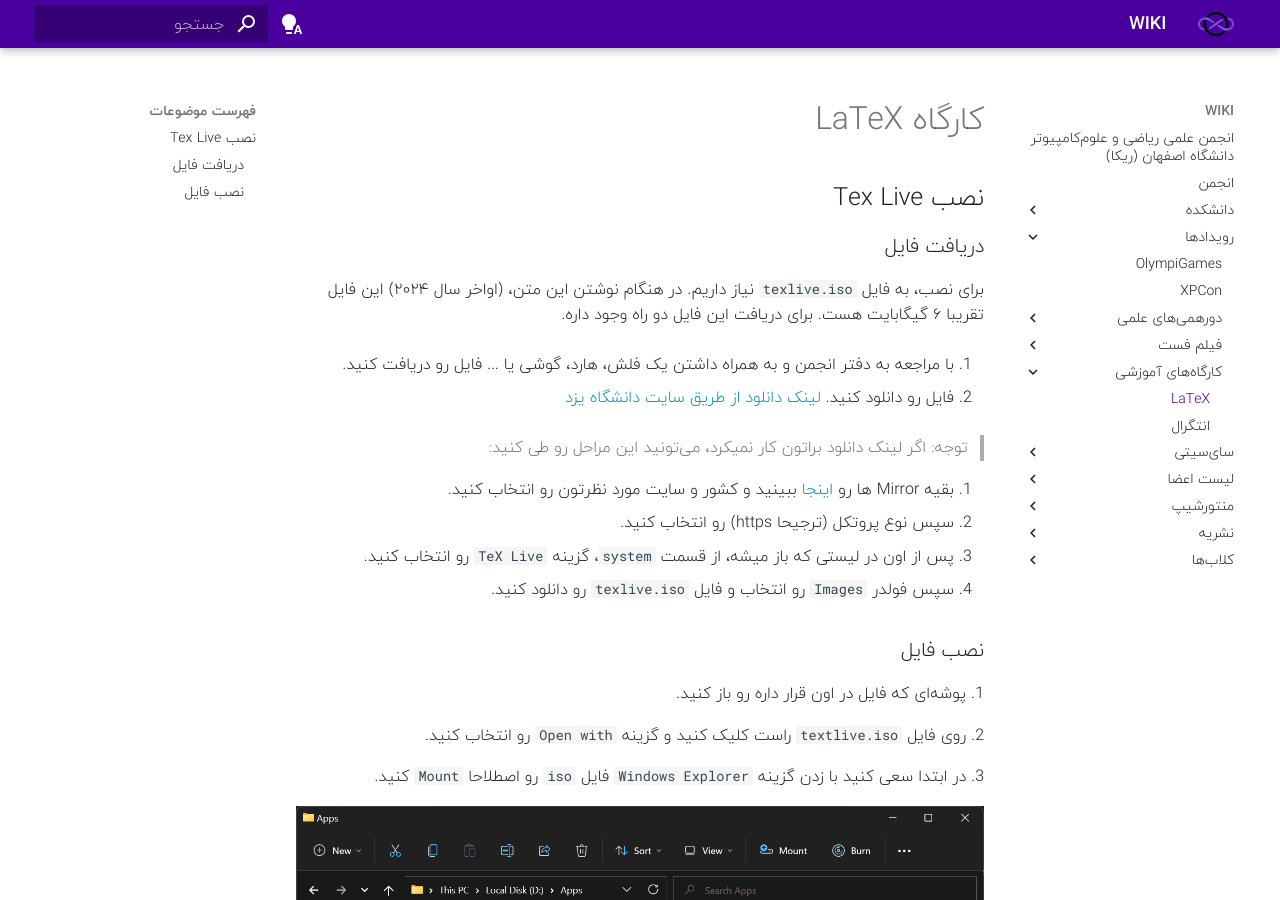
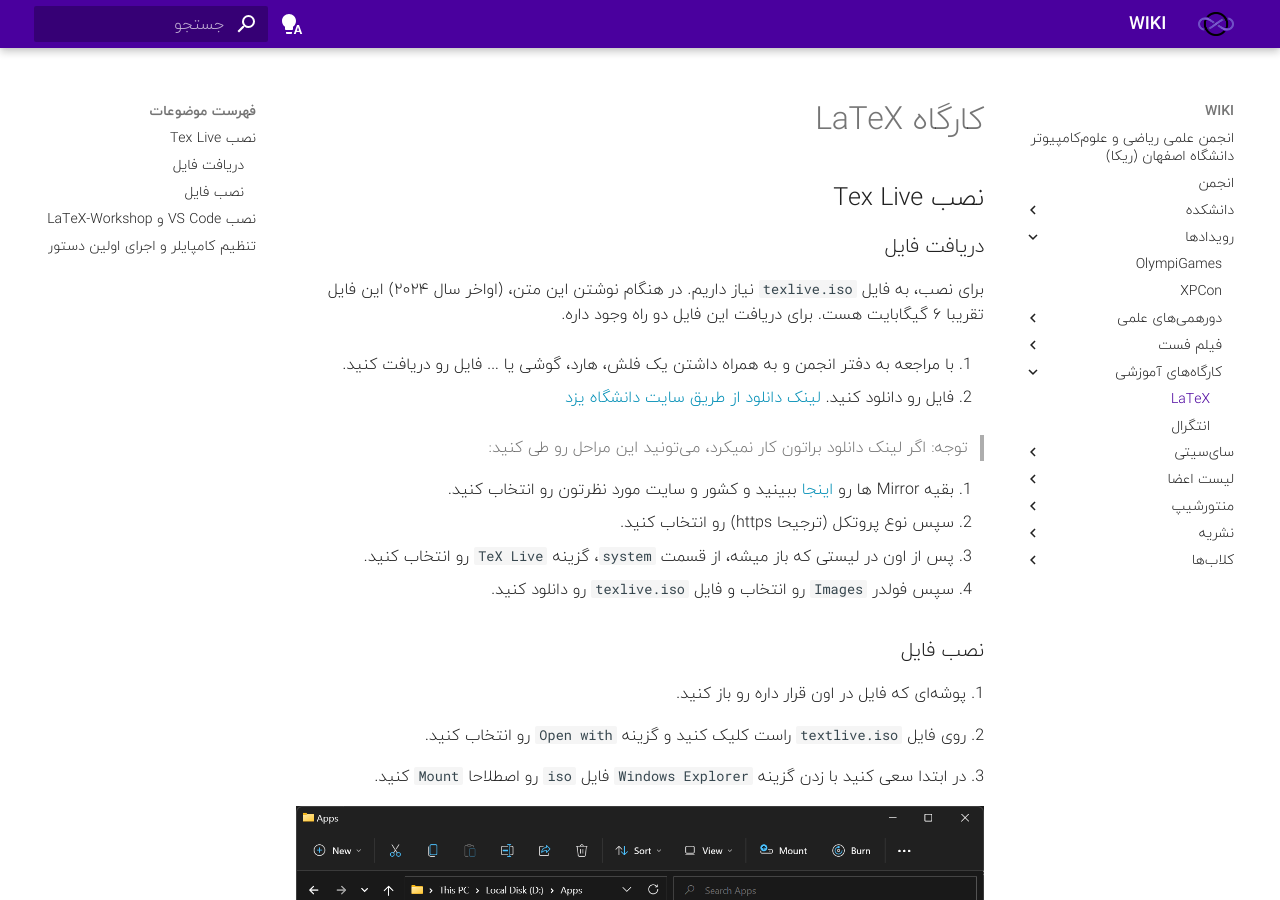
Before and after one commit to Amcsui/wiki, an MkDocs documentation site: the page built from docs/رویداد‌ها/کارگاه‌های آموزشی/LaTeX/index.md, in a window 1280 px wide and 900 px high. Built offline with MkDocs 1.6.1 and Material for MkDocs 9.7.7, drawn with Linux system fonts in a browser that asks for light colours.

Commit message:
Update index.md (#27)

```diff
--- a/docs/رویداد‌ها/کارگاه‌های آموزشی/LaTeX/index.md
+++ b/docs/رویداد‌ها/کارگاه‌های آموزشی/LaTeX/index.md
@@ -78,7 +78,7 @@
 نصب Tex Live در اینجا به پایان رسید.
 
 
-# نصب VS Code و LaTeX-Workshop
+## نصب VS Code و LaTeX-Workshop
 
 
 1\. ابتدا از [این لینک](https://code.visualstudio.com/Download) نسخه `VS Code` مطابق با سیستم‌عاملتون رو دانلود و نصب کنید.
@@ -111,7 +111,7 @@
 ![p-8](8.png)
 
 
-# تنظیم کامپایلر و اجرای اولین دستور
+## تنظیم کامپایلر و اجرای اولین دستور
 
 
 1\. ابتدا باید یک پوشه بسازیم و اونو با `VS Code` باز کنیم. برای این کار روی گزینه `File` کلیک کنید و `Open Folder` را بزنید.
```
